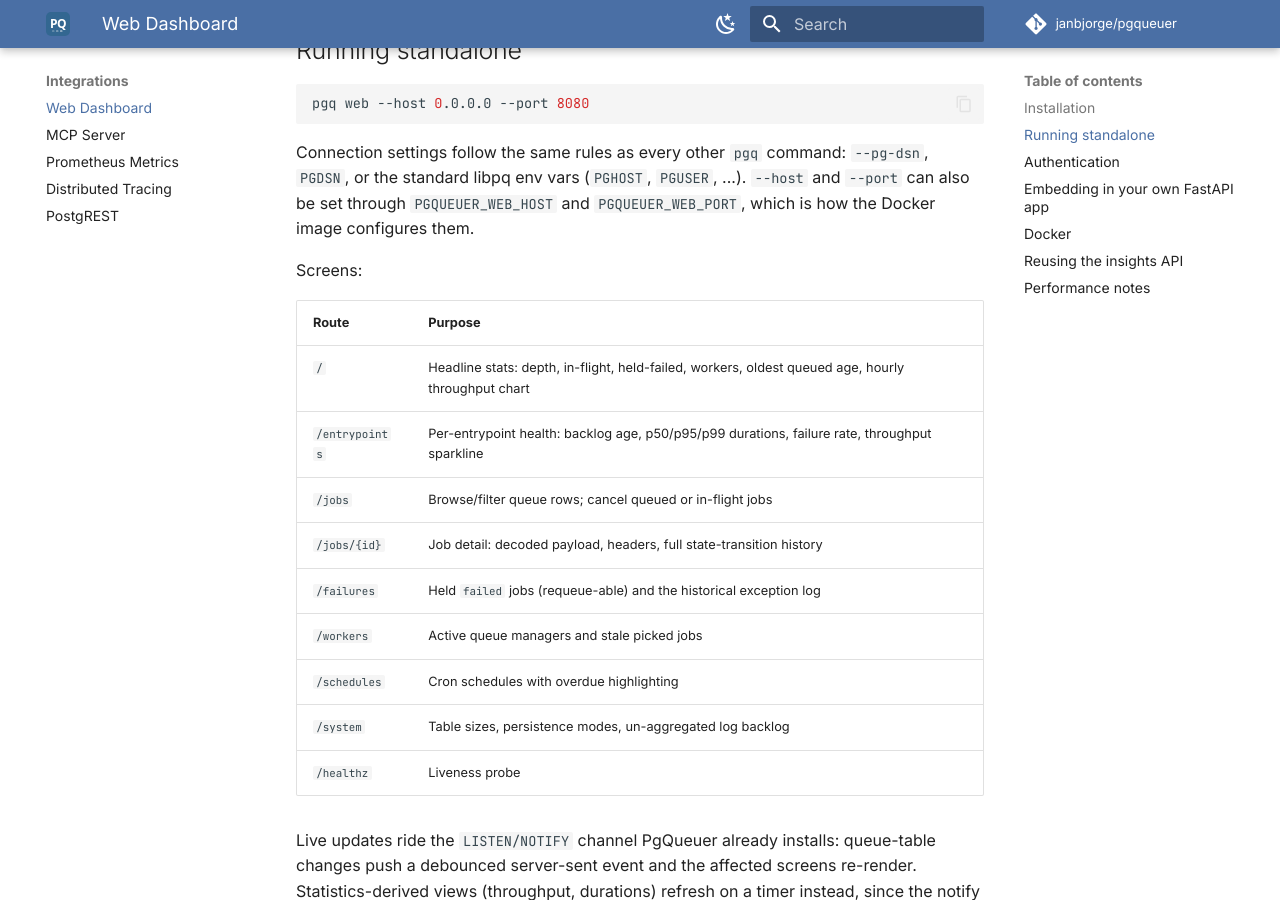
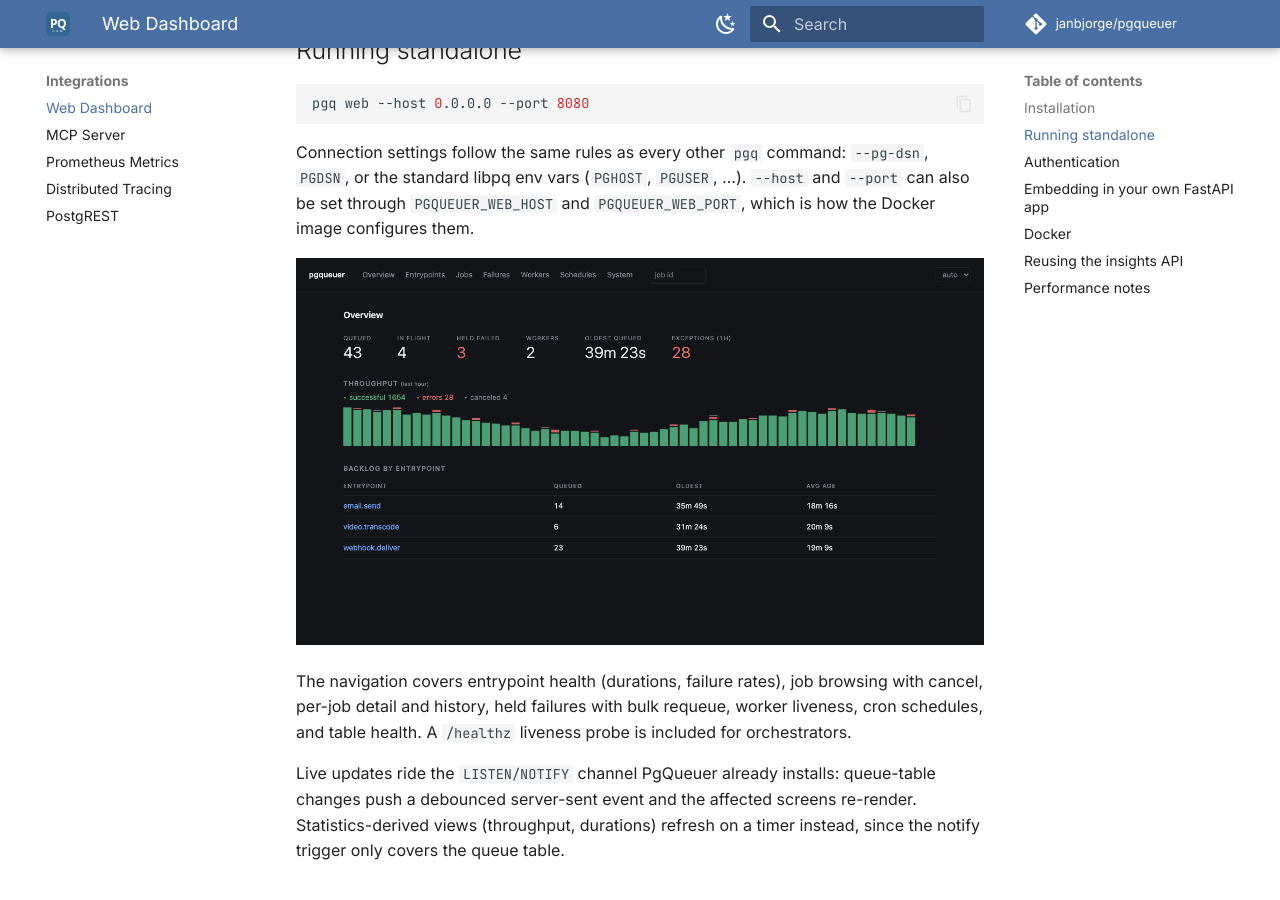
Before and after one commit to janbjorge/pgqueuer, an MkDocs documentation site: the page built from docs/integrations/web-dashboard.md, in a window 1280 px wide and 900 px high, scrolled down 494 px. Built offline with MkDocs 1.6.1 and Material for MkDocs 9.7.7, drawn with Linux system fonts in a browser that asks for light colours; comment, search, counter and statistics services are not loaded.

Commit message:
docs(web): replace screens table with overview screenshot

```diff
--- a/docs/integrations/web-dashboard.md
+++ b/docs/integrations/web-dashboard.md
@@ -24,19 +24,12 @@
 `--host` and `--port` can also be set through `PGQUEUER_WEB_HOST` and
 `PGQUEUER_WEB_PORT`, which is how the Docker image configures them.
 
-Screens:
+![The overview screen: headline stats, hourly throughput chart, and backlog by entrypoint](web-dashboard.png)
 
-| Route | Purpose |
-| --- | --- |
-| `/` | Headline stats: depth, in-flight, held-failed, workers, oldest queued age, hourly throughput chart |
-| `/entrypoints` | Per-entrypoint health: backlog age, p50/p95/p99 durations, failure rate, throughput sparkline |
-| `/jobs` | Browse/filter queue rows; cancel queued or in-flight jobs |
-| `/jobs/{id}` | Job detail: decoded payload, headers, full state-transition history |
-| `/failures` | Held `failed` jobs (requeue-able) and the historical exception log |
-| `/workers` | Active queue managers and stale picked jobs |
-| `/schedules` | Cron schedules with overdue highlighting |
-| `/system` | Table sizes, persistence modes, un-aggregated log backlog |
-| `/healthz` | Liveness probe |
+The navigation covers entrypoint health (durations, failure rates), job
+browsing with cancel, per-job detail and history, held failures with bulk
+requeue, worker liveness, cron schedules, and table health. A `/healthz`
+liveness probe is included for orchestrators.
 
 Live updates ride the `LISTEN/NOTIFY` channel PgQueuer already installs:
 queue-table changes push a debounced server-sent event and the affected
```
Also changed, not shown: docs/integrations/web-dashboard.png (added).
